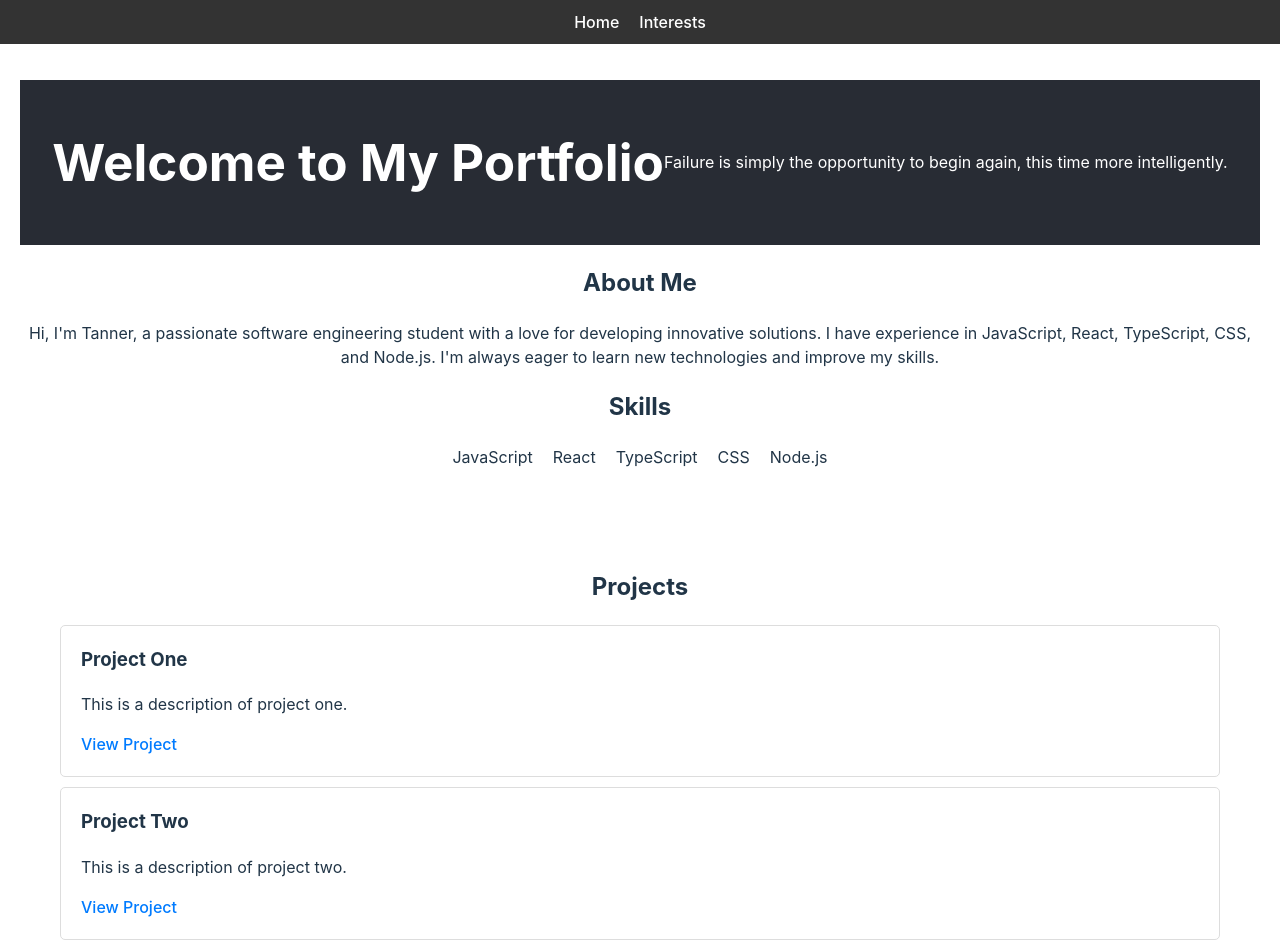
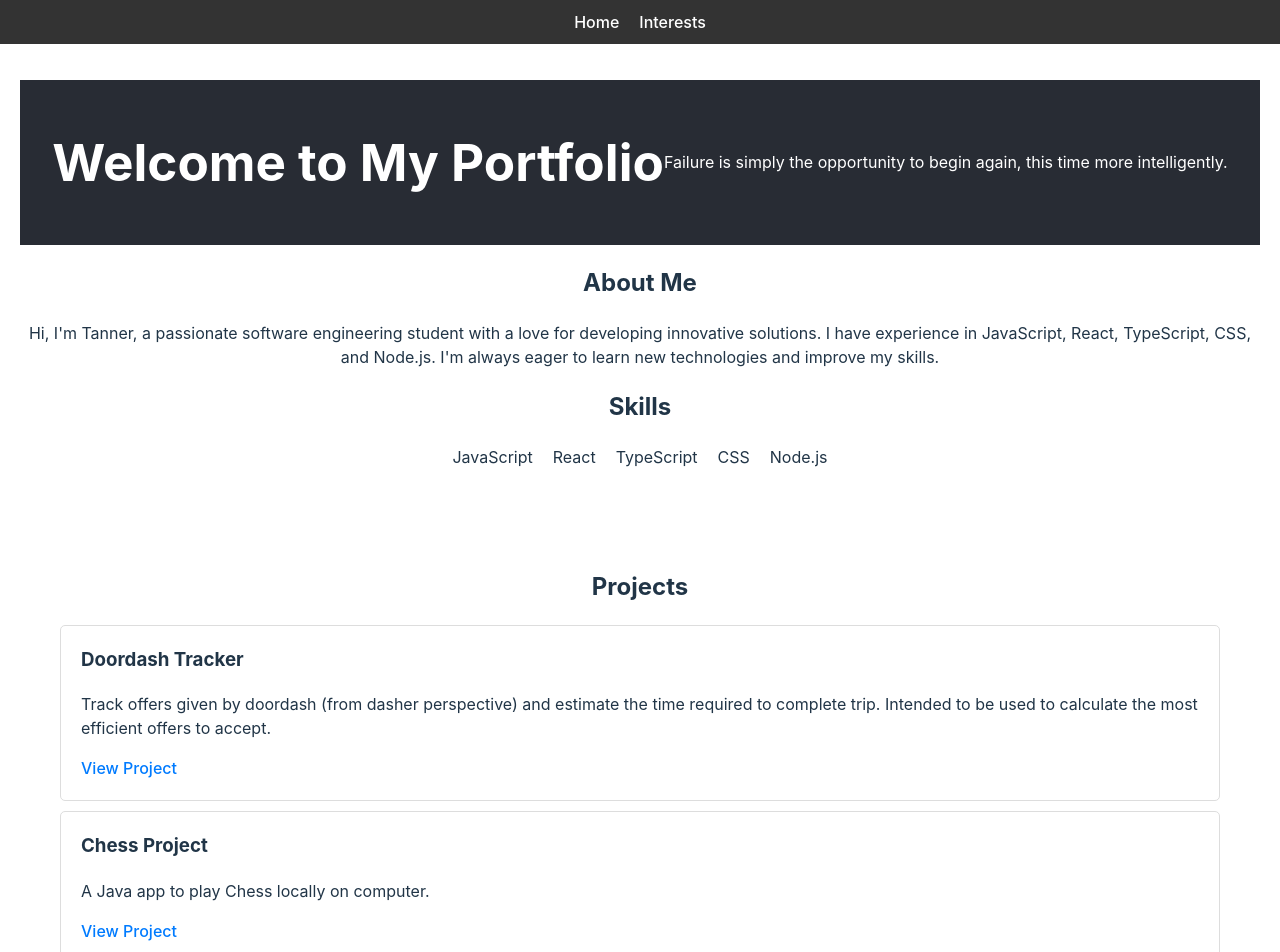
Before and after one commit to T-McLeod/Portfolio, a React (Vite) app in the folder portfolio-app/: page / in a window 1280 px wide. Shown: the top 952 px of the page. Built offline with nearby package versions, Linux system fonts and the light colour scheme.

Commit message:
Added real data to projects section

```diff
--- a/portfolio-app/src/components/Projects.tsx
+++ b/portfolio-app/src/components/Projects.tsx
@@ -5,14 +5,14 @@ import './Projects.css';
 const Projects: React.FC = () => {
   const projectList = [
     {
-      title: 'Project One',
-      description: 'This is a description of project one.',
-      link: 'https://example.com/project-one'
+      title: 'Doordash Tracker',
+      description: 'Track offers given by doordash (from dasher perspective) and estimate the time required to complete trip. Intended to be used to calculate the most efficient offers to accept.',
+      link: 'https://github.com/T-McLeod/DoordashTracker'
     },
     {
-      title: 'Project Two',
-      description: 'This is a description of project two.',
-      link: 'https://example.com/project-two'
+      title: 'Chess Project',
+      description: 'A Java app to play Chess locally on computer.',
+      link: 'https://github.com/T-McLeod/ChessProject'
     },
     // Add more projects as needed
   ];
```
